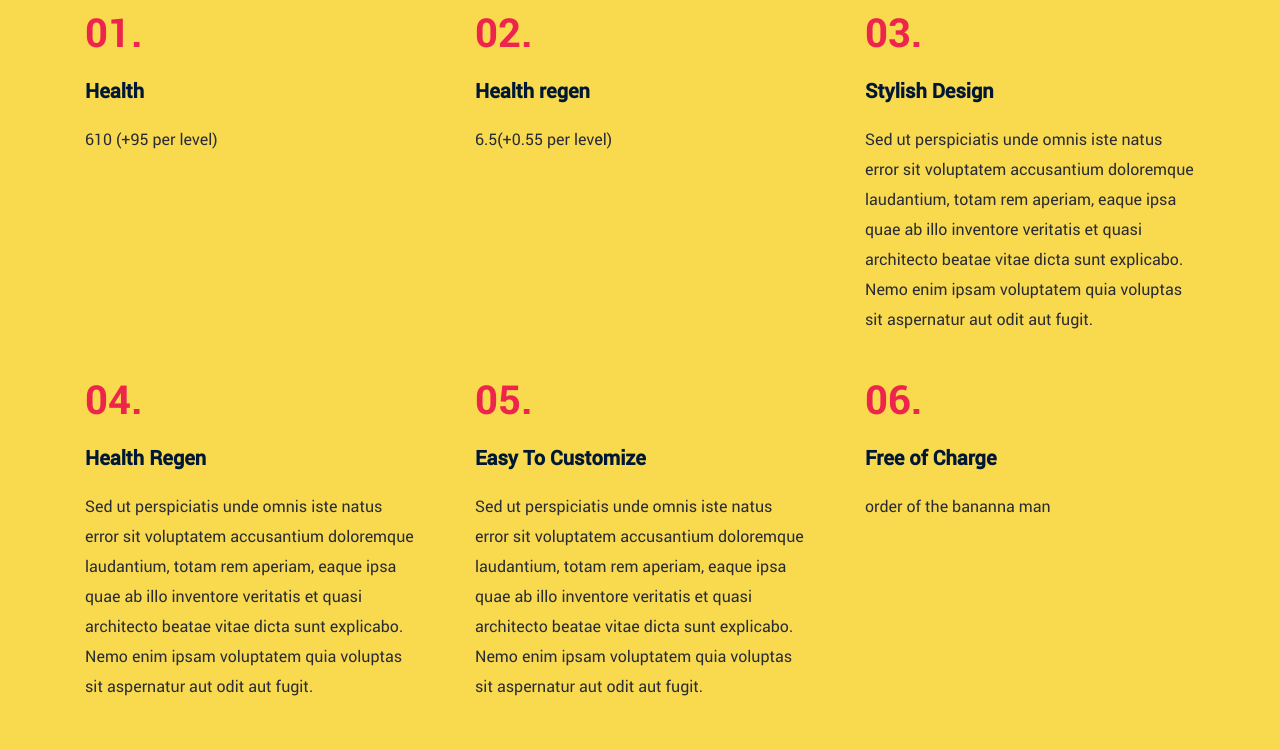
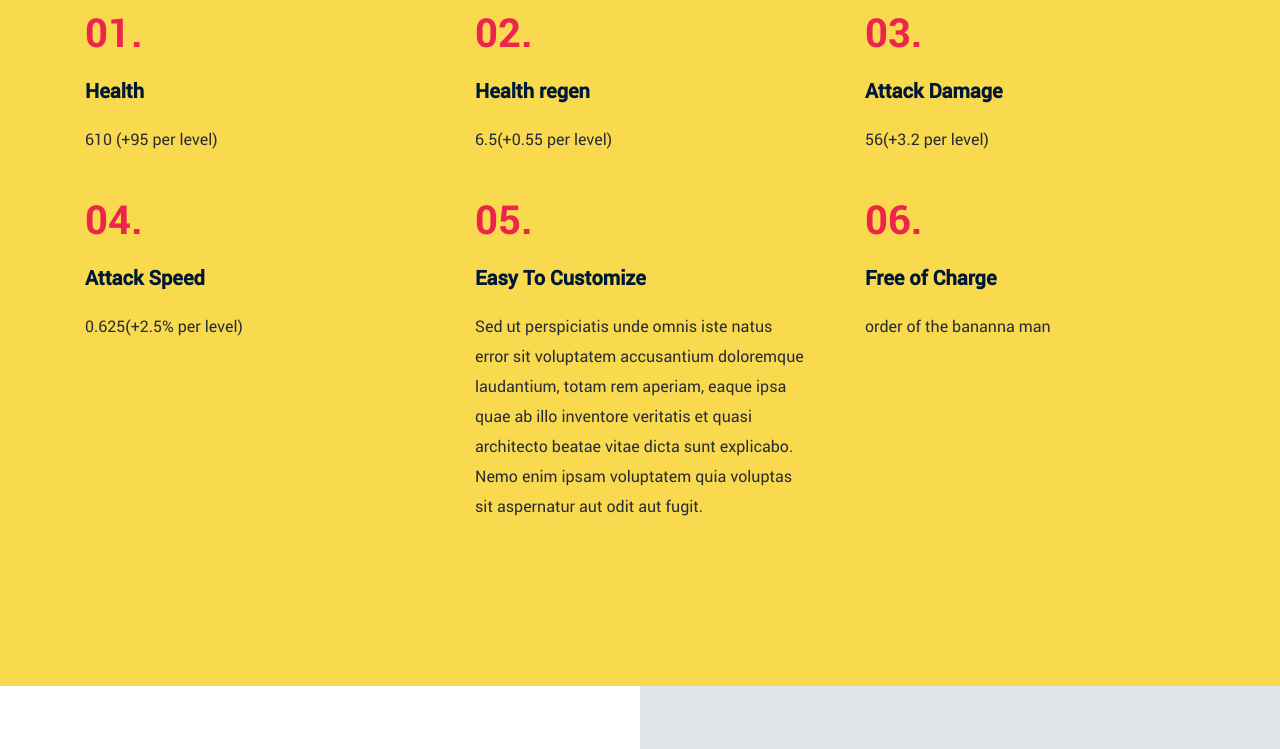
Before and after one commit to ineedadog/pageexample3, a plain HTML site: page index.html in a window 1280 px wide. Shown: the part 1094-1843 px from the top of the page. Drawn offline with Linux system fonts and the light colour scheme; files whose address does not match are found by name.

Commit message:
Update index.html

```diff
--- a/index.html
+++ b/index.html
@@ -165,9 +165,9 @@
 
 					   <div class="feature-content">
 
-              	   	<h3>Stylish Design</h3>
+              	   	<h3>Attack Damage</h3>
 
-							<p>Sed ut perspiciatis unde omnis iste natus error sit voluptatem accusantium doloremque laudantium, totam rem aperiam, eaque ipsa quae ab illo inventore veritatis et quasi architecto beatae vitae dicta sunt explicabo. Nemo enim ipsam voluptatem quia voluptas sit aspernatur aut odit aut fugit.
+							<p>56(+3.2 per level)
 						   </p>
 
 						</div>
@@ -180,9 +180,9 @@
 
 					   <div class="feature-content">
 
-              	   	<h3>Health Regen</h3>
+              	   	<h3>Attack Speed</h3>
 
-							<p>Sed ut perspiciatis unde omnis iste natus error sit voluptatem accusantium doloremque laudantium, totam rem aperiam, eaque ipsa quae ab illo inventore veritatis et quasi architecto beatae vitae dicta sunt explicabo. Nemo enim ipsam voluptatem quia voluptas sit aspernatur aut odit aut fugit.
+							<p>0.625(+2.5% per level)
 						   </p>
 
 						</div>
```
